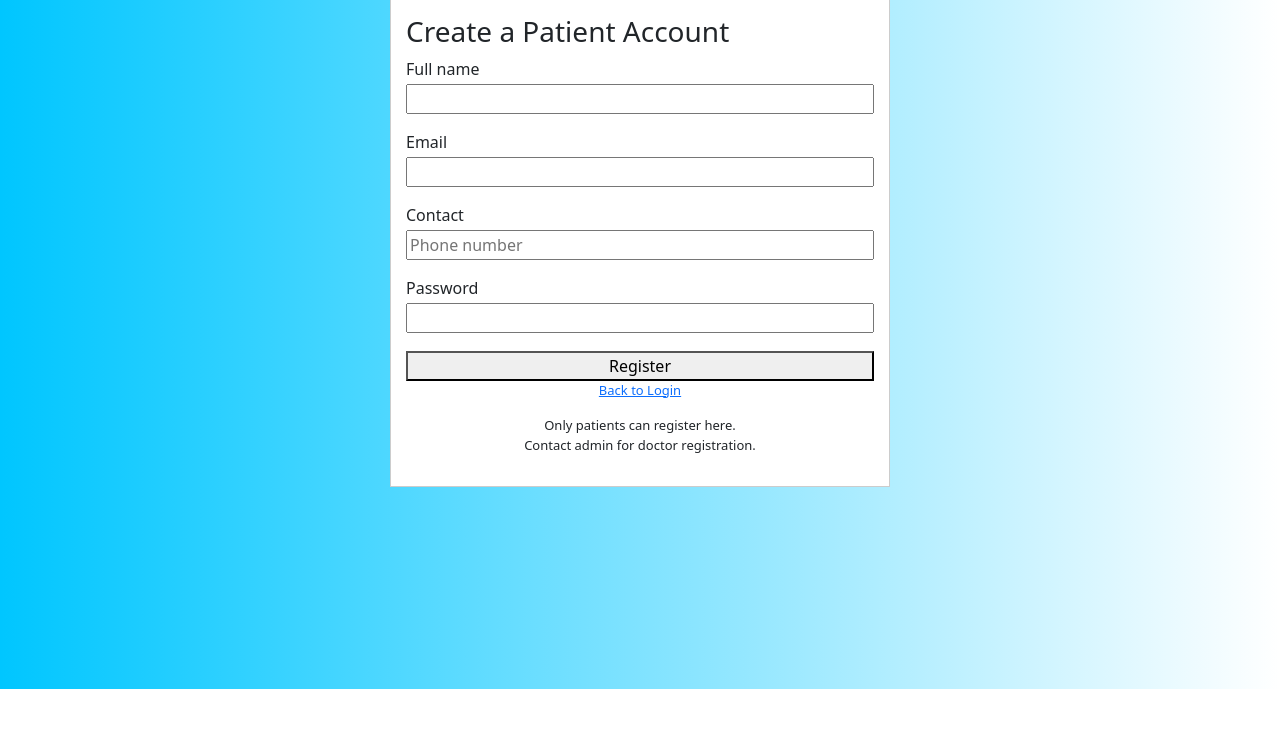
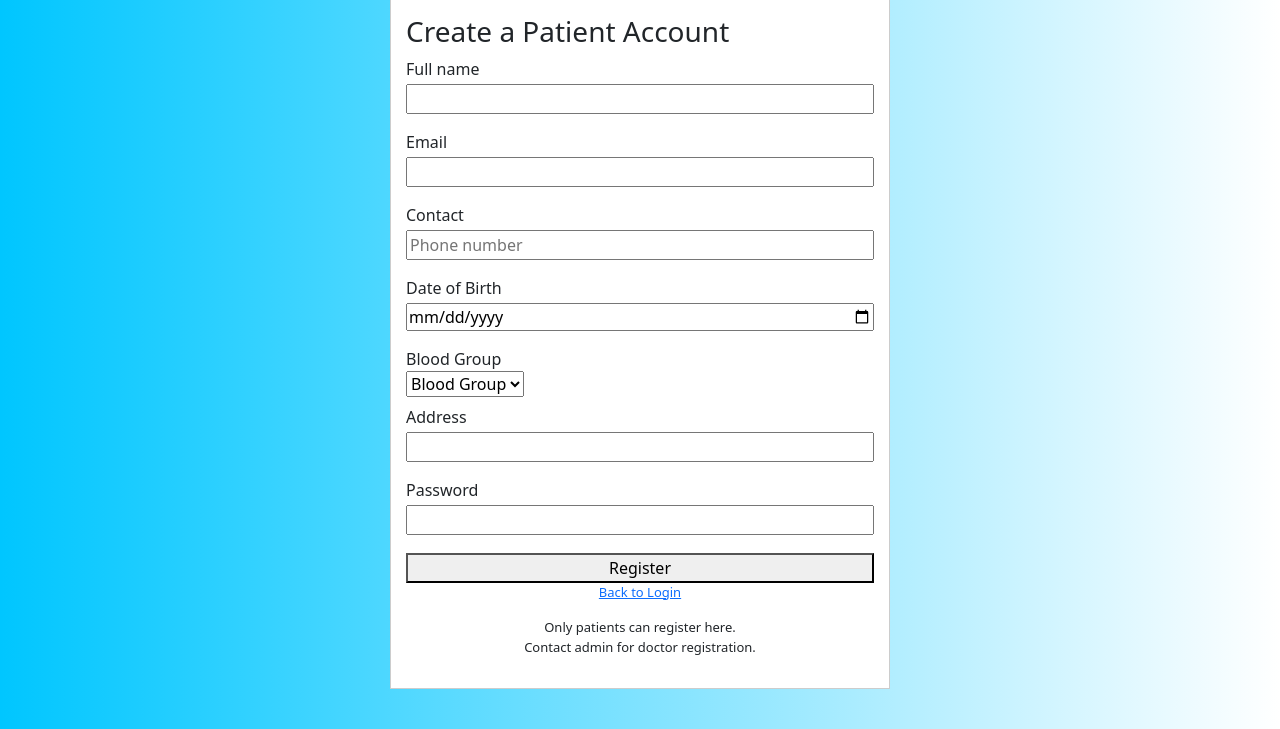
Before and after one commit to riddeshsaboo/Hospital-Management-App, a Flask app: page /register in a window 1280 px wide. Shown: the part 111-840 px from the top of the page. Before the commit the page ends 800 px from the top, so only its background shows below. Run offline with Flask 3, Linux system fonts and the light colour scheme.

Commit message:
Patched the patient registration

```diff
--- a/app.py
+++ b/app.py
@@ -3,6 +3,7 @@ import os
 # from flask_sqlalchemy import SQLAlchemy
 from extentions import db
 from models import Appointment, Availability, User,Doctor,Department,Patient
+from datetime import date , datetime
 
 app = Flask(__name__)
 app.secret_key = os.environ.get('SECRET_KEY', 'riddesh_s')
@@ -32,19 +33,23 @@ def register():
         email = (request.form.get('email') or '').strip().lower()
         password = request.form.get('password') or ''
         contact = (request.form.get('contact') or '').strip()
+        dob_str = request.form.get('dob')
+        dob = datetime.strptime(dob_str, '%Y-%m-%d').date()
+        blood_group = request.form.get('blood_group')
+        address = request.form.get('address')
 
-        if not name or not email or not password or not contact:
+        if not name or not email or not password or not contact and not dob or not blood_group :
             flash('Please enter all the required fields', 'warning')
-            return render_template('register.html')
+            return render_template('register.html',current_date=date.today())
 
         # if the email already exist in the db
         if User.query.filter_by(email=email).first():
             flash('Email already registered', 'warning')
-            return render_template('register.html')
+            return render_template('register.html',current_date=date.today())
 
         # create patient user only
         new_user = User(full_name=name, email=email, password=password, contact=contact) #user model ka constructor
-        new_patient = Patient(user=new_user)  # create a Patient linked to the new User
+        new_patient = Patient(user=new_user, dob=dob, blood_group=blood_group, address=address)
         db.session.add(new_user)
         db.session.add(new_patient)
         db.session.commit()
@@ -52,7 +57,7 @@ def register():
         flash('Account created. Please login.', 'success')
         return redirect(url_for('login'))
 
-    return render_template('register.html')
+    return render_template('register.html', current_date=date.today())
 
 @app.route('/login',methods=['GET','POST'])
 def login():
--- a/templates/register.html
+++ b/templates/register.html
@@ -33,12 +33,18 @@
 <div class="box">
   <h3>Create a Patient Account</h3>
 
-  {% if error %}
+  <!-- {% if error %}
     <div class="alert alert-danger">{{ error }}</div>
   {% endif %}
 
   {% if success %}
     <div class="alert alert-success">{{ success }}</div>
+  {% endif %} -->
+
+  {% if get_flashed_messages() %}
+    {% for category, message in get_flashed_messages(with_categories=true) %}
+      <div class="alert alert-{{ category }}">{{ message }}</div>
+    {% endfor %}
   {% endif %}
 
   <form action="{{ url_for('register') }}" method="post">
@@ -49,10 +55,31 @@
     <input id="email" name="email" type="email" required>
 
     <label for="contact">Contact</label>
-    <input id="contact" name="contact" type="text" placeholder="Phone number" required>
+    <input id="contact" name="contact" type="tel" placeholder="Phone number" required>
+
+    <label for="dob">Date of Birth</label>
+    <input id="dob" name="dob" type="date" required max="{{ current_date }}">
+
+    <label for="blood_group">Blood Group</label>
+    <select id="blood_group" name="blood_group" required>
+      <option value="" disabled selected>Blood Group</option>
+      <option value="A+">A+</option>
+      <option value="A-">A-</option>
+      <option value="B+">B+</option>
+      <option value="B-">B-</option>
+      <option value="AB+">AB+</option>
+      <option value="AB-">AB-</option>
+      <option value="O+">O+</option>
+      <option value="O-">O-</option>
+    </select>
+
+    <label for="address">Address</label>
+    <input id="address" name="address" type="text">
 
     <label for="password">Password</label>
     <input id="password" name="password" type="password" required>
+
+
 
     <button type="submit">Register</button>
   </form>
```
